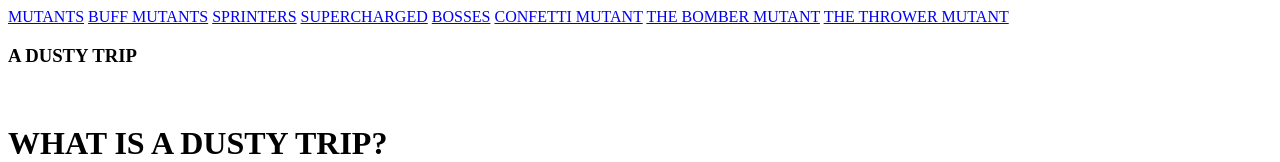
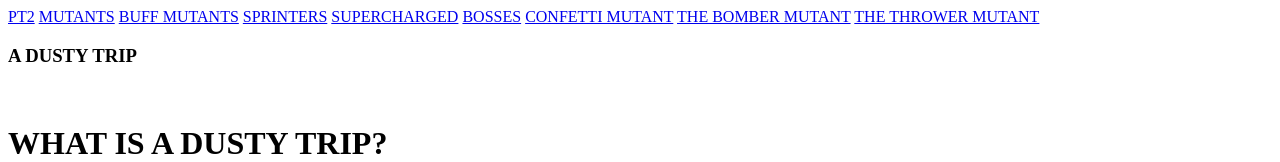
Before and after one commit to ViktorLupiy/ultimate-guide-for-a-dusty-trip, a plain HTML site: page index.html in a window 1280 px wide. Shown: the top 162 px of the page. Drawn offline with Linux system fonts and the light colour scheme.

Commit message:
Update index.html

```diff
--- a/index.html
+++ b/index.html
@@ -2,6 +2,7 @@
     <title>Ultimate guide for a dusty trip</title>
     <link rel="stylesheet"href="style.css>
         <body>
+     <a href="https://viktorlupiy.github.io/ultimate-guide-for-a-dusty-trip-2/">PT2</a>
       <a href="#MUTANTS">MUTANTS</a>
       <a href="#BUFF MUTANTS">BUFF MUTANTS</a>
       <a href="#SPRINTERS">SPRINTERS</a>
```
